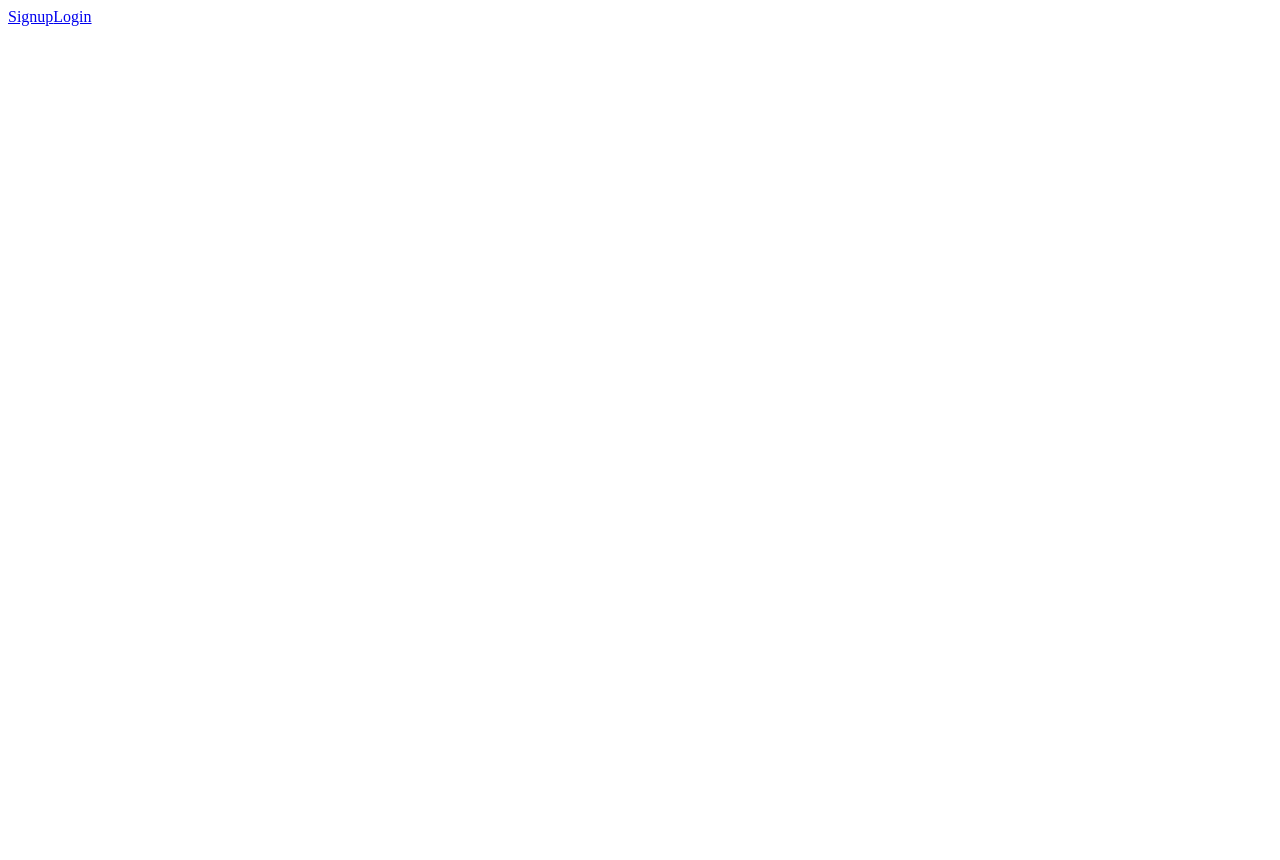
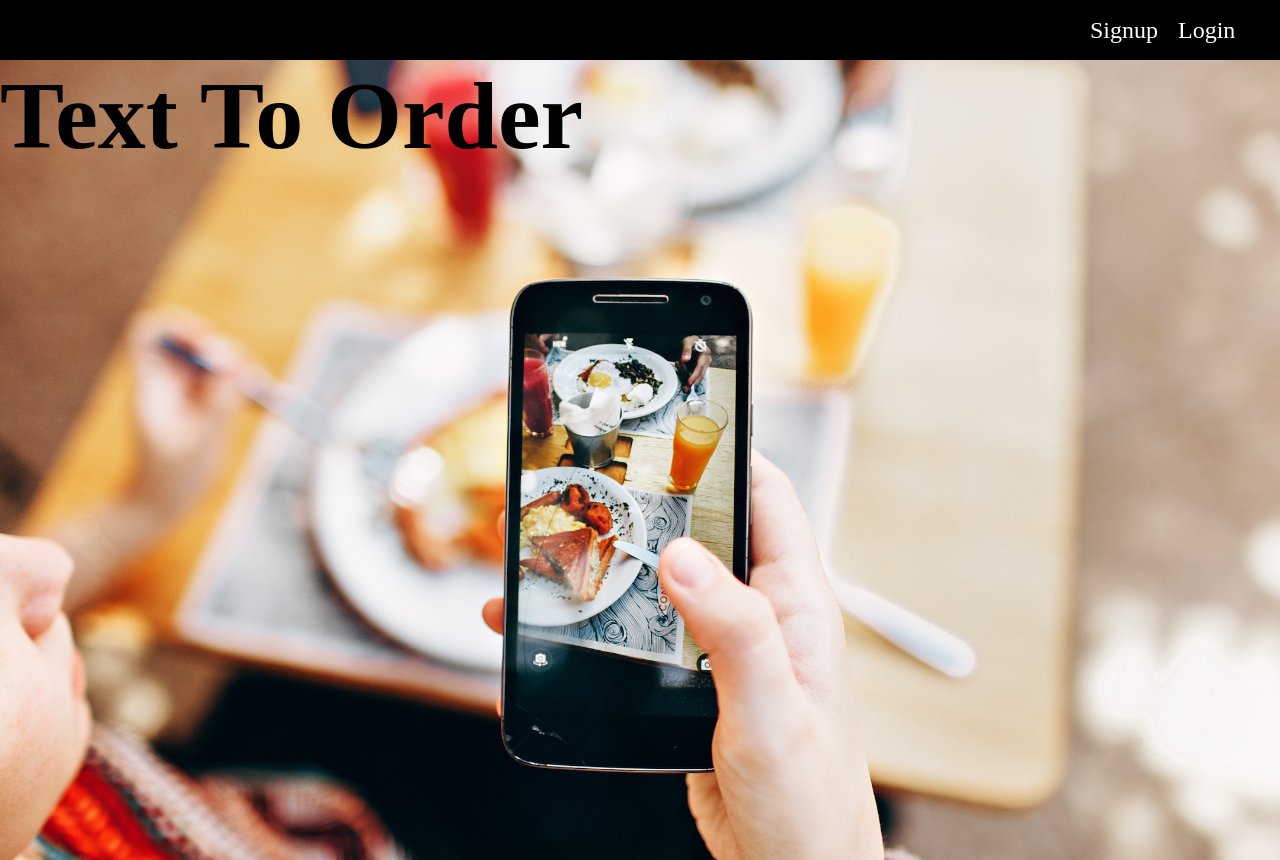
Before and after one commit to la-luo/TextToOrder, a React (Create React App) app in the folder client/: page / in a window 1280 px wide. Before the commit the page ends 800 px from the top, so only its background shows below. Built offline with nearby package versions, Linux system fonts and the light colour scheme.

Commit message:
splash styling starts

```diff
--- a/client/src/components/splash.js
+++ b/client/src/components/splash.js
@@ -30,10 +30,12 @@ class Splash extends React.Component {
 
         return (
             <div>
-
-                {this.state.currentUser==='noUser'? <div><Link to='/signup'>Signup</Link>
-                <Link to='/login'>Login</Link></div>: <div><p>Hello {this.state.currentUser}</p><p>logout</p></div>}
+                <div className="nav-bar">
+                {this.state.currentUser==='noUser'? <div className="session"><Link className="signup" to='/signup'>Signup</Link>
+                <Link className="login" to='/login'>Login</Link></div>: <div><p>Hello {this.state.currentUser}</p><p>logout</p></div>}
+                </div>
                 <div className="splash">
+                    <h1>Text To Order</h1>
                 </div>
             </div>
         )
--- a/client/src/stylesheet/homepage.scss
+++ b/client/src/stylesheet/homepage.scss
@@ -1,4 +1,40 @@
 .splash {
-    background: url('./bg.jpg') repeat;
-    margin-top: 10px;
+    width: 100%;
+    height: 800px;
+    background: url(./bg.jpg) no-repeat;
+    background-size: cover;
+    margin: 0px;
   }
+
+.nav-bar{
+    background: black;
+    height: 60px;
+
+    .session{
+        float: right;
+        width: 200px;
+        font-size: 24px;
+        line-height: 60px;
+        .signup{
+            color:white;
+            width: 30px;
+            margin: 10px;
+
+        }
+        .signup:hover {
+            color: yellow;
+        }
+        .login{
+            color: white;
+            width: 30px;
+            margin: 10px;
+        }
+        .login:hover {
+            color: yellow;
+        }
+    }
+}
+
+h1{
+    font-size: 96px;
+  }
--- a/client/src/stylesheet/index.scss
+++ b/client/src/stylesheet/index.scss
@@ -1 +1,4 @@
+//Global reset
+* { margin:0; padding:0; box-sizing:border-box; text-decoration: none; }
+
 @import './homepage.scss';
```
